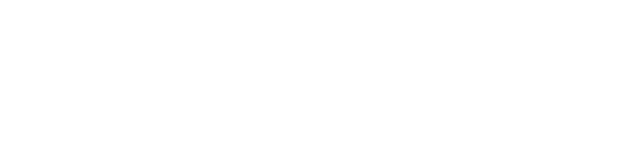
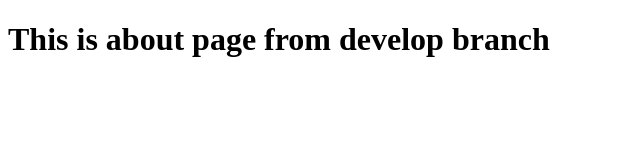
Before and after one commit to thevarungupta1/29-merge-demo, a plain HTML site: page about.html in a window 1280 px wide. Shown: the whole page, without its empty margins (0-640 px from the left). Drawn offline with Linux system fonts and the light colour scheme.

Commit message:
about page updated in develop

```diff
--- a/about.html
+++ b/about.html
@@ -7,6 +7,6 @@
     <title>Document</title>
 </head>
 <body>
-
+    <h1>This is about page from develop branch</h1>
 </body>
 </html>
```
